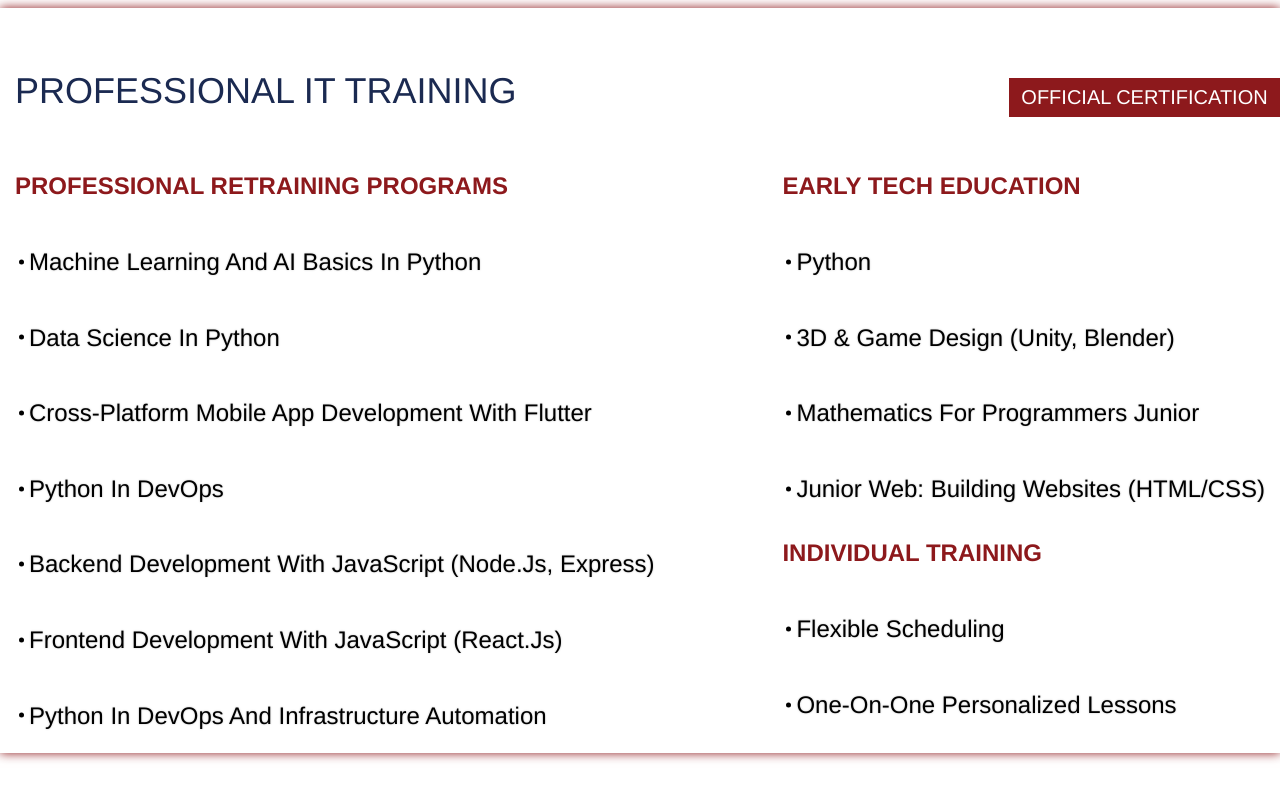
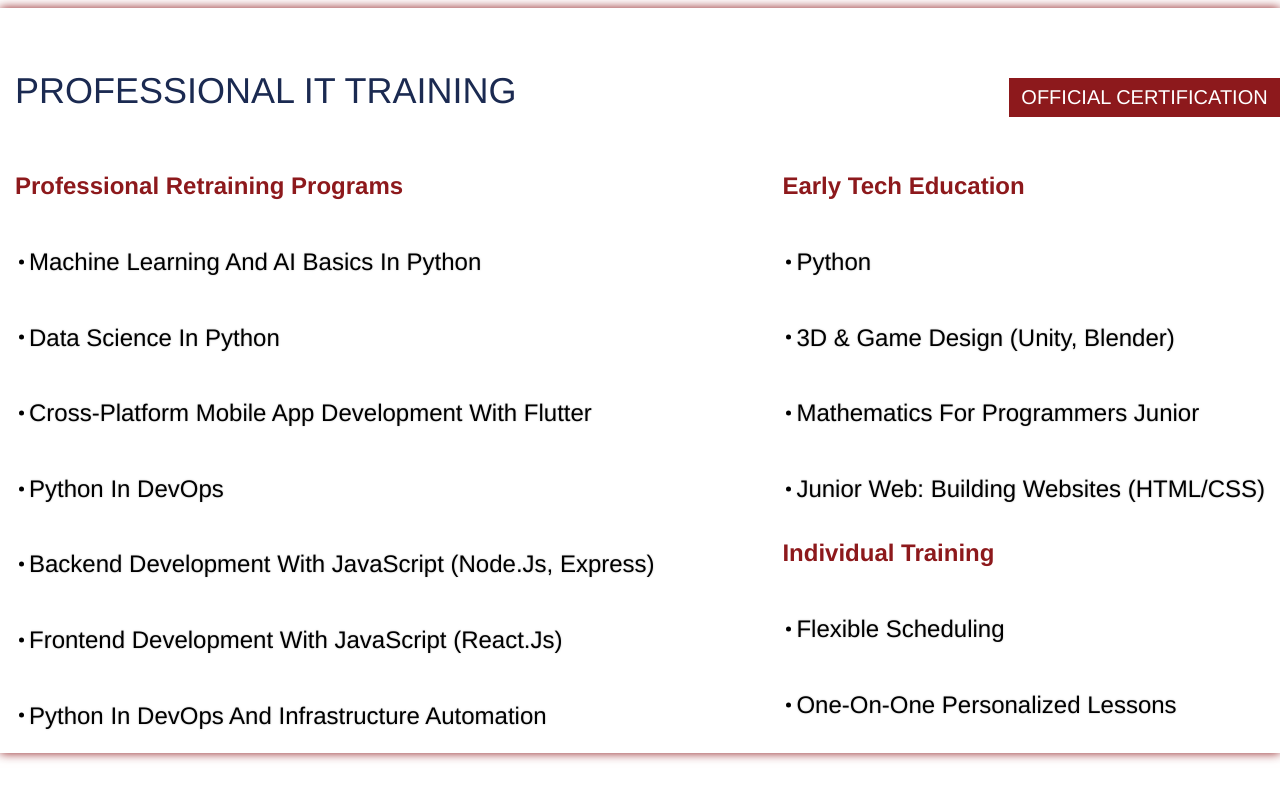
Before and after one commit to AnnaDMSK/Landing_Centre_25-12, a plain HTML site: page index.html in a window 1280 px wide. Shown: the part 3508-4308 px from the top of the page. Drawn offline with nearby package versions, Linux system fonts and the light colour scheme.

Commit message:
font sise

```diff
--- a/mobile.css
+++ b/mobile.css
@@ -729,7 +729,7 @@ body {
   font-style: normal;
   font-weight: 700;
   line-height: normal;
-  text-transform: uppercase;
+  text-transform: capitalize;
   margin-left: 15px;
 }
 
--- a/style.css
+++ b/style.css
@@ -554,7 +554,7 @@ body {
   font-style: normal;
   font-weight: 700;
   line-height: normal;
-  text-transform: uppercase;
+  text-transform: capitalize;
   margin-left: 15px;
 }
 
--- a/tablet.css
+++ b/tablet.css
@@ -746,7 +746,7 @@ body {
   font-style: normal;
   font-weight: 700;
   line-height: normal;
-  text-transform: uppercase;
+  text-transform: capitalize;
   margin-left: 15px;
 }
 
```
